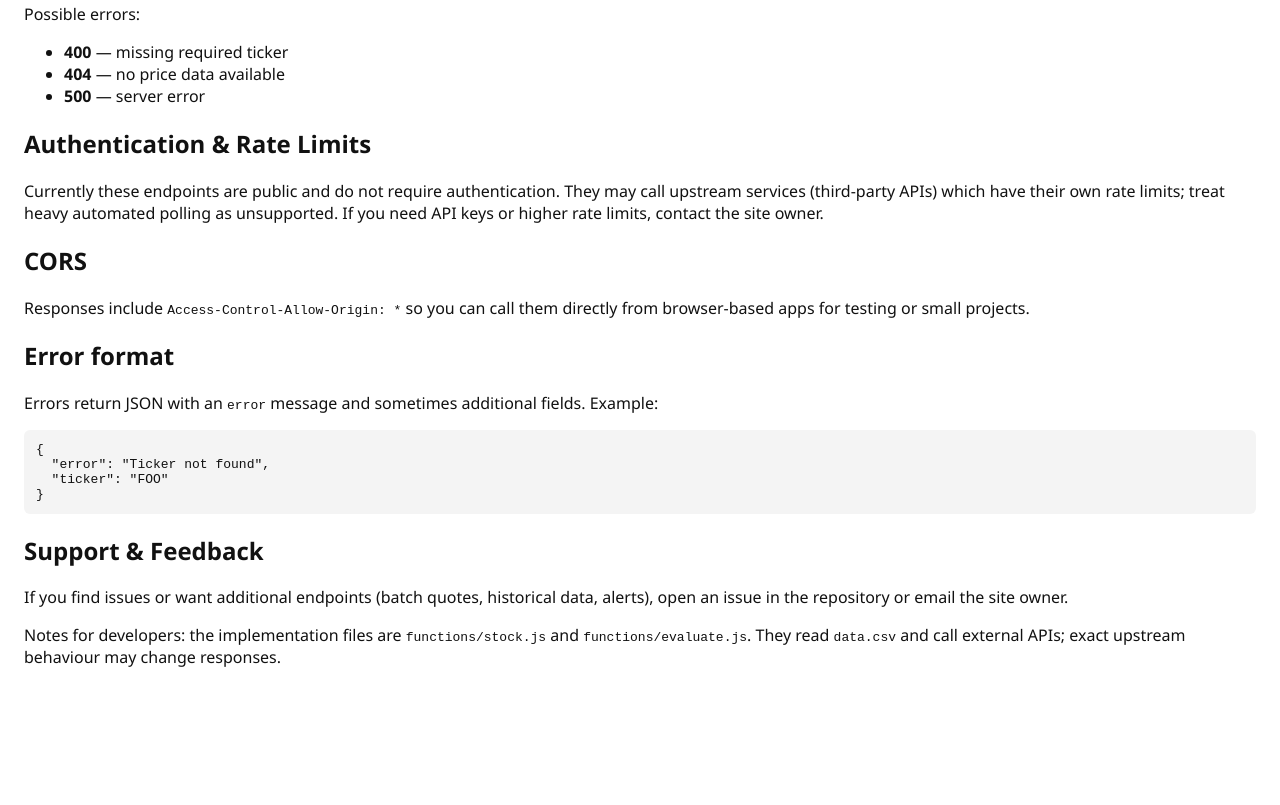
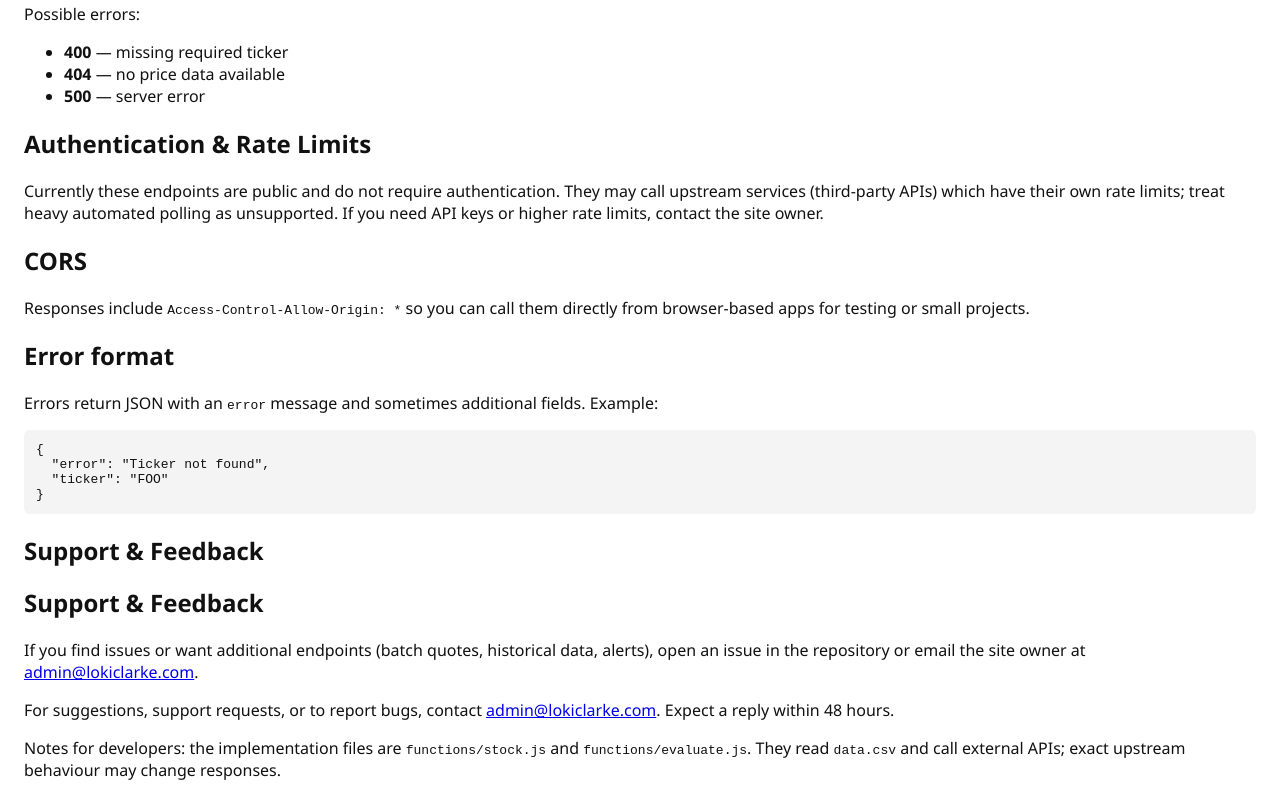
Before and after one commit to badtothebone430/api, a website: page docs.html in a window 1280 px wide. Shown: the part 1292-2097 px from the top of the page. Before the commit the page ends 1984 px from the top, so only its background shows below. Drawn offline with Linux system fonts and the light colour scheme.

Commit message:
Update contact info

```diff
--- a/docs.html
+++ b/docs.html
@@ -85,7 +85,9 @@ curl "https://api.lokiclarke.com/stock/TSLA"</pre>
 }</pre>
 
   <h2>Support & Feedback</h2>
-  <p>If you find issues or want additional endpoints (batch quotes, historical data, alerts), open an issue in the repository or email the site owner.</p>
+  <h2>Support & Feedback</h2>
+  <p>If you find issues or want additional endpoints (batch quotes, historical data, alerts), open an issue in the repository or email the site owner at <a href="mailto:admin@lokiclarke.com">admin@lokiclarke.com</a>.</p>
+  <p>For suggestions, support requests, or to report bugs, contact <a href="mailto:admin@lokiclarke.com">admin@lokiclarke.com</a>. Expect a reply within 48 hours.</p>
 
   <p>Notes for developers: the implementation files are <code>functions/stock.js</code> and <code>functions/evaluate.js</code>. They read <code>data.csv</code> and call external APIs; exact upstream behaviour may change responses.</p>
   <script>
```
Also changed, not shown: index.html (+1 -0 lines).
